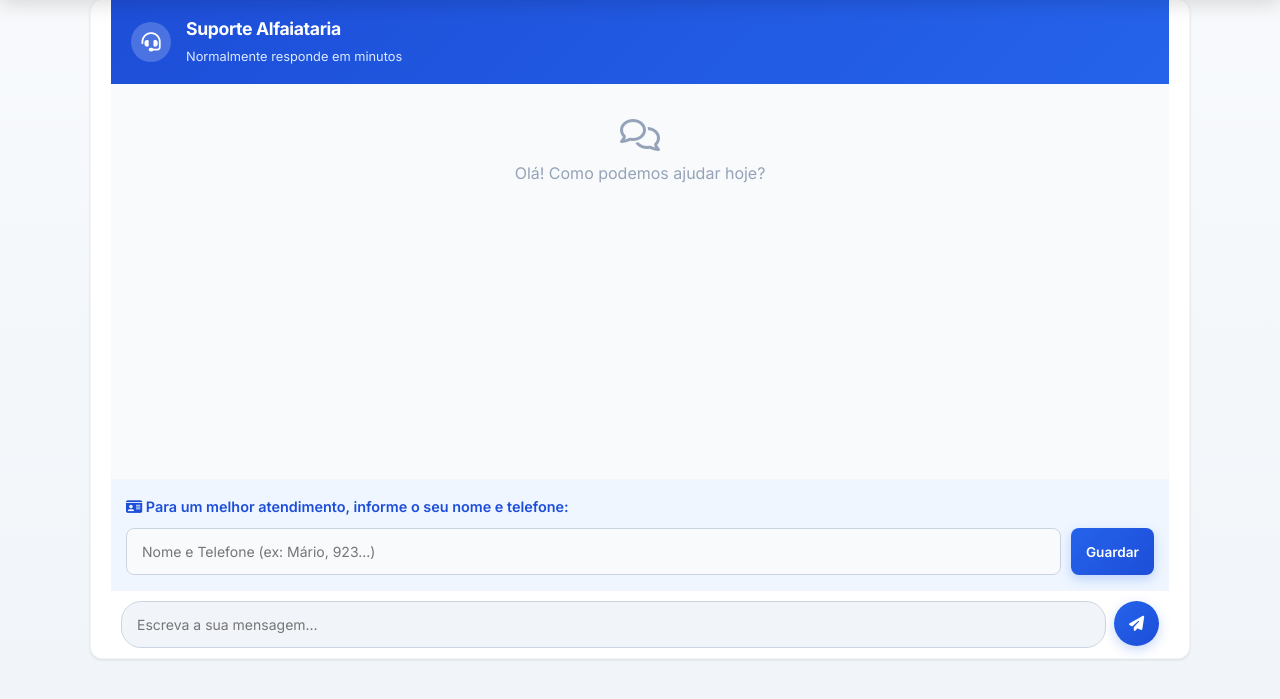
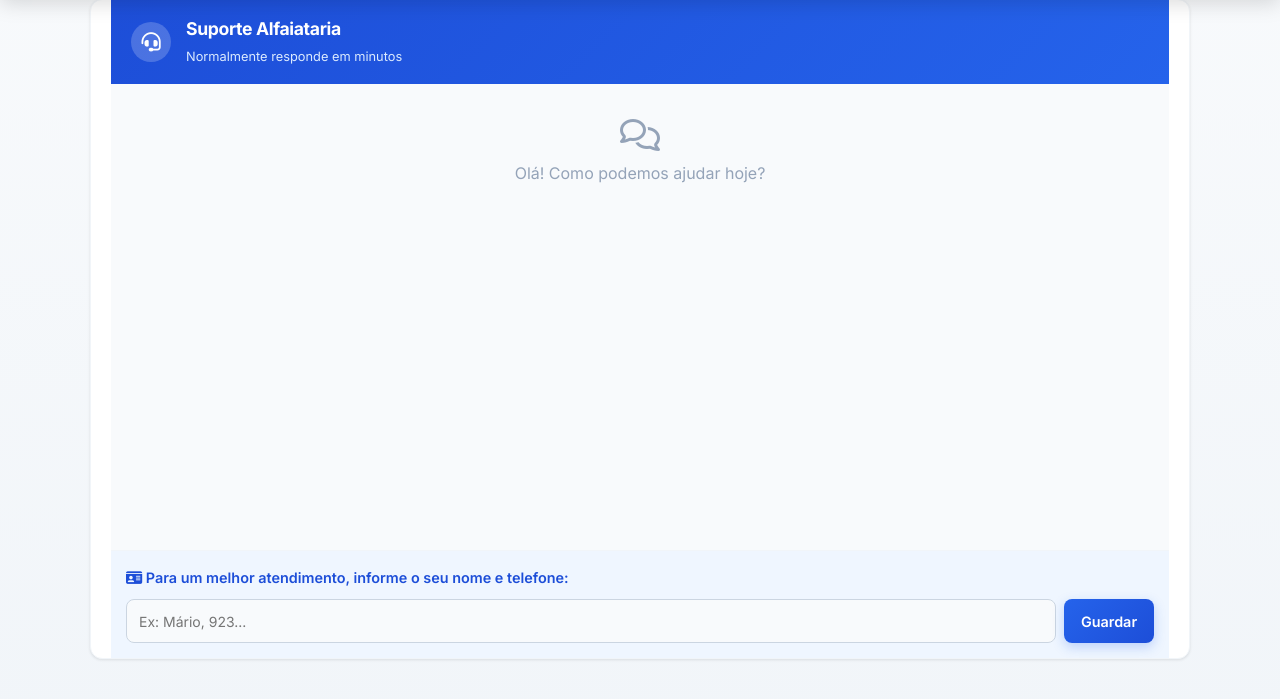
Before and after one commit to melphystec-eng/sistem-alfaiataria, a Flask app: page /contacto in a window 1280 px wide. Shown: the part 68-767 px from the top of the page. Run offline with Flask 3, Linux system fonts and the light colour scheme; data that the repository does not hold is empty; parts of the project's set-up code (start-up, migrations or seed data) failed here and were passed over; some libraries are stand-ins or nearby versions.

Commit message:
actualizaçao 23

```diff
--- a/templates/contacto.html
+++ b/templates/contacto.html
@@ -38,20 +38,13 @@
     <p style="margin: 0 0 10px 0; font-size: 0.9rem; color: var(--azul-esc); font-weight: 600;">
       <i class="fa-solid fa-id-card"></i> Para um melhor atendimento, informe o seu nome e telefone:
     </p>
-    <div style="display: flex; gap: 10px;">
-      <input type="text" id="input-nome" placeholder="Nome e Telefone (ex: Mário, 923...)" style="margin: 0; flex: 1; font-size: 14px;">
-      <button onclick="guardarIdentificacao()" style="padding: 0 15px; font-size: 0.85rem;">Guardar</button>
+
+  <!-- Aqui está o truque: O input tem flex:1 (ocupa o espaço todo) e o botão tem width: auto -->
+    <div style="display: flex; gap: 8px; align-items: stretch;">
+      <input type="text" id="input-nome" placeholder="Ex: Mário, 923..." style="margin: 0; flex: 1; min-width: 0; font-size: 14px; padding: 10px 12px; height: 44px;">
+      <button onclick="guardarIdentificacao()" style="margin: 0; width: auto; min-width: 90px; padding: 0 15px; height: 44px; font-size: 0.9rem;">Guardar</button>
     </div>
   </div>
-
-  <!-- Input de Envio -->
-  <div style="padding: 10px; background: white; border-top: 1px solid var(--cinza-100); display: flex; gap: 8px;">
-    <input type="text" id="chat-input" placeholder="Escreva a sua mensagem..." style="margin: 0; border-radius: 20px; flex: 1; background: #f1f5f9; font-size: 14px;" onkeypress="if(event.key === 'Enter') enviarMensagem()">
-    <button onclick="enviarMensagem()" style="border-radius: 50%; width: 45px; min-width: 45px; height: 45px; padding: 0; min-height: 45px;">
-      <i class="fa-solid fa-paper-plane"></i>
-    </button>
-  </div>
-</div>
 
 <script>
 const sala = "{{ session.get('cliente_sala') }}";
```
